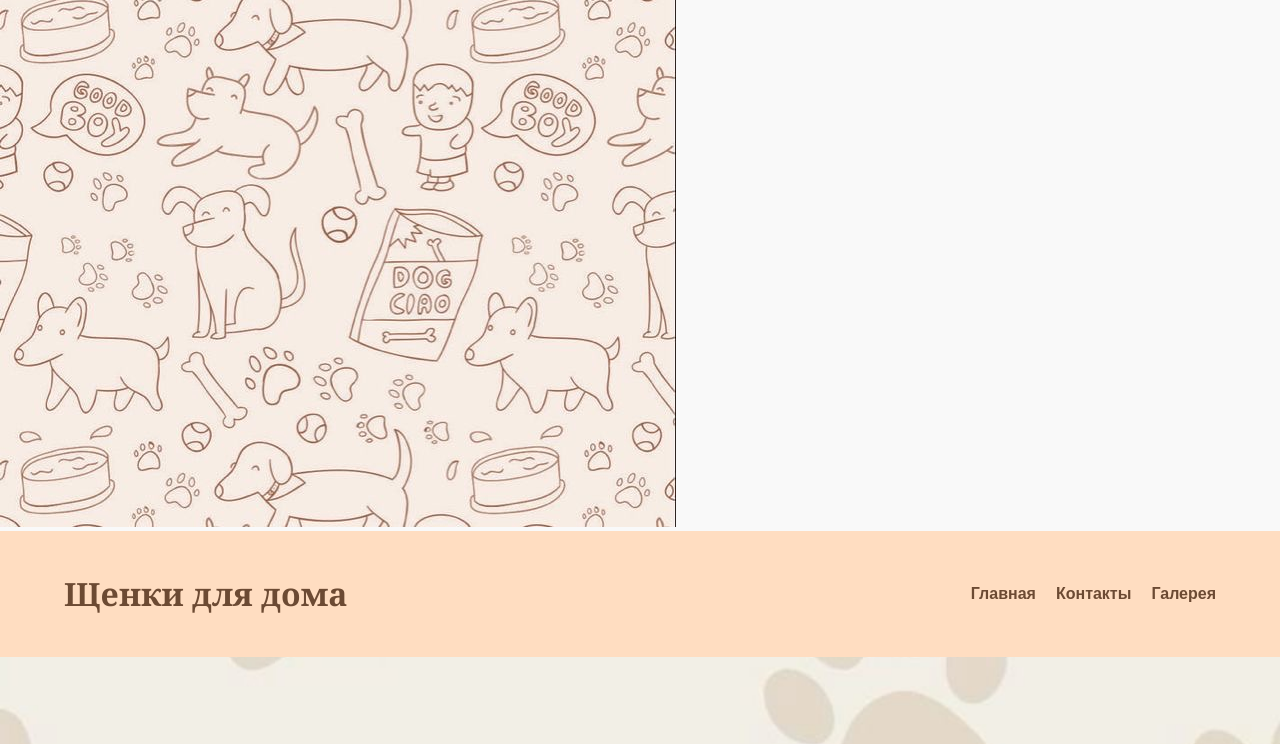
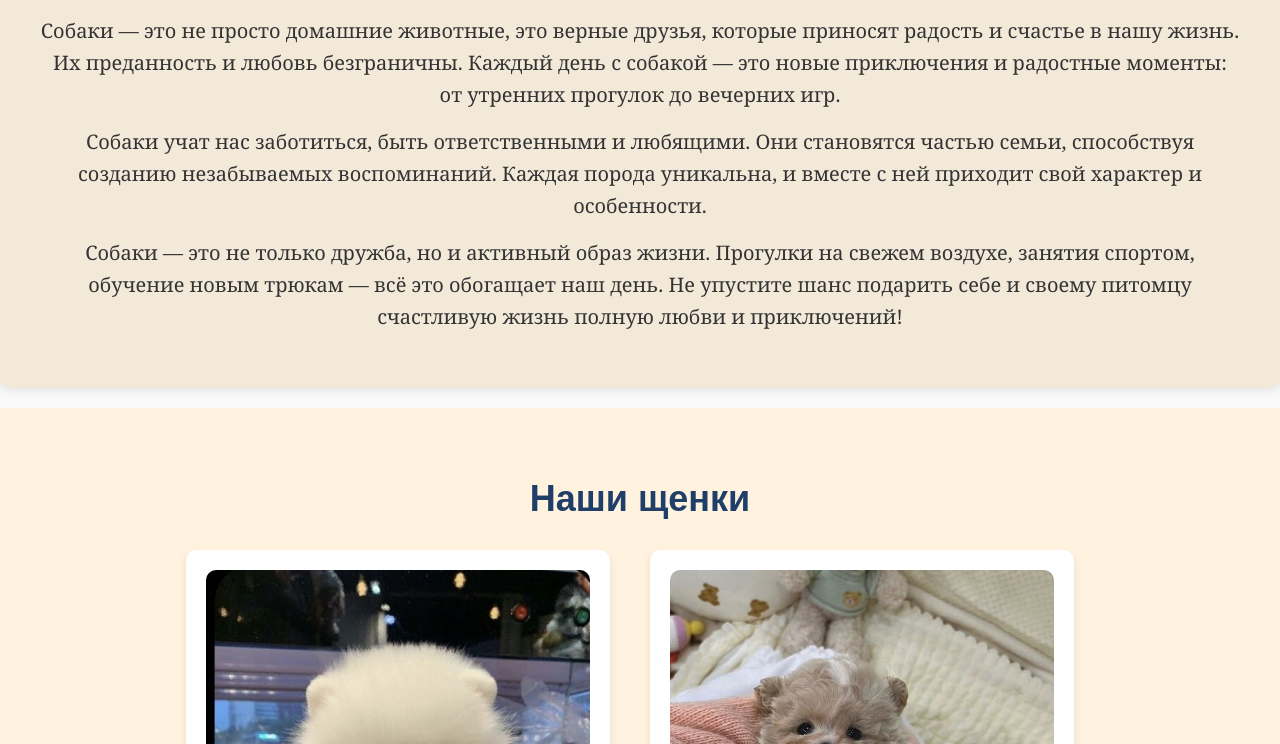
Before and after one commit to nasbori/puppy-shop, a plain HTML site: page index.html in a window 1280 px wide. Shown: the part 673-1417 px from the top of the page. Drawn offline with Linux system fonts and the light colour scheme; a script that the page names is missing.

Commit message:
Update index.html

```diff
--- a/index.html
+++ b/index.html
@@ -9,7 +9,6 @@
 <script src="https://telegram.org/js/telegram-web-app.js"></script>
 <script src="telegram.js"></script>
 <body>
-    <img src="background.jpg">
     <!-- шапка сайта -->
     <header class="header">
         <div class="container">
```
